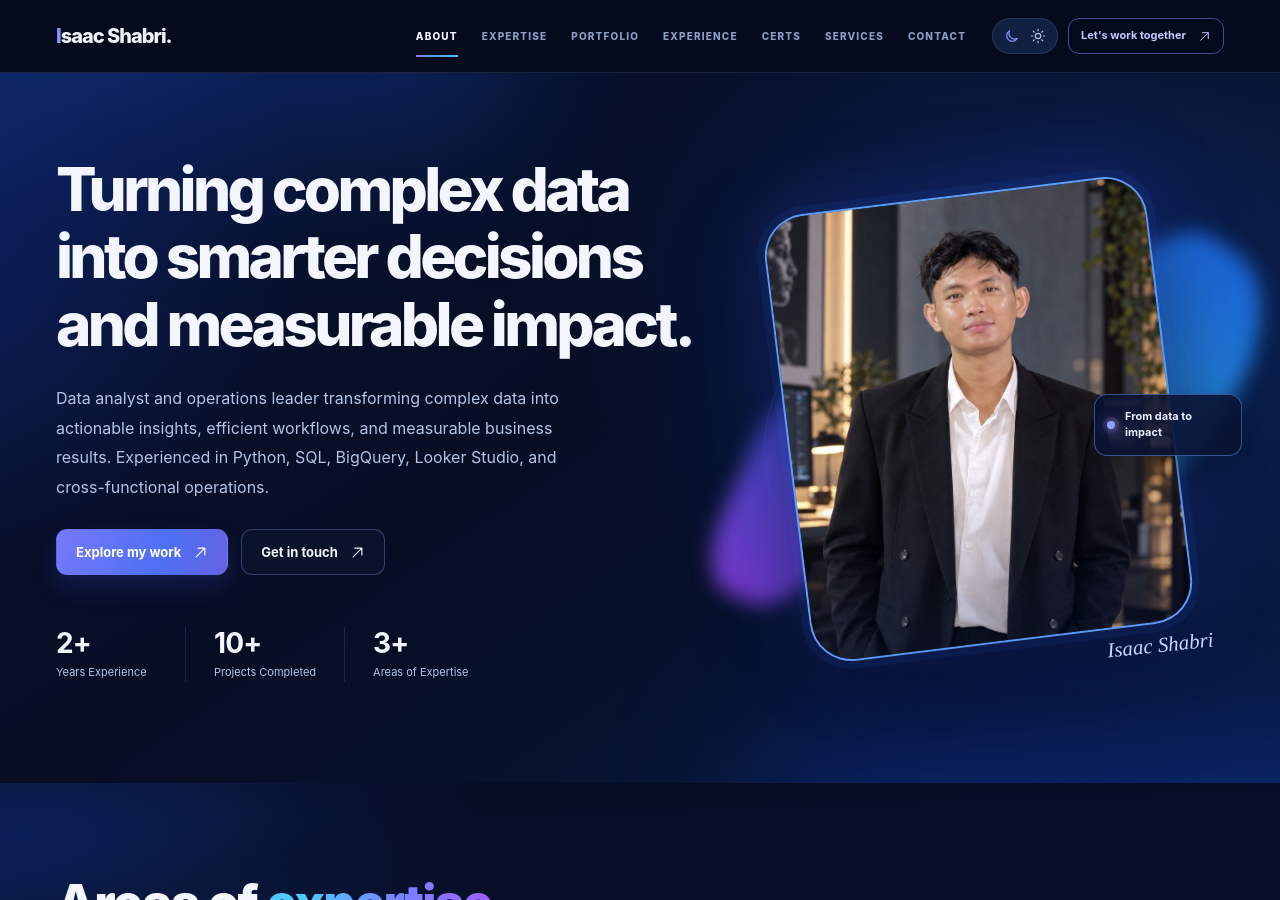
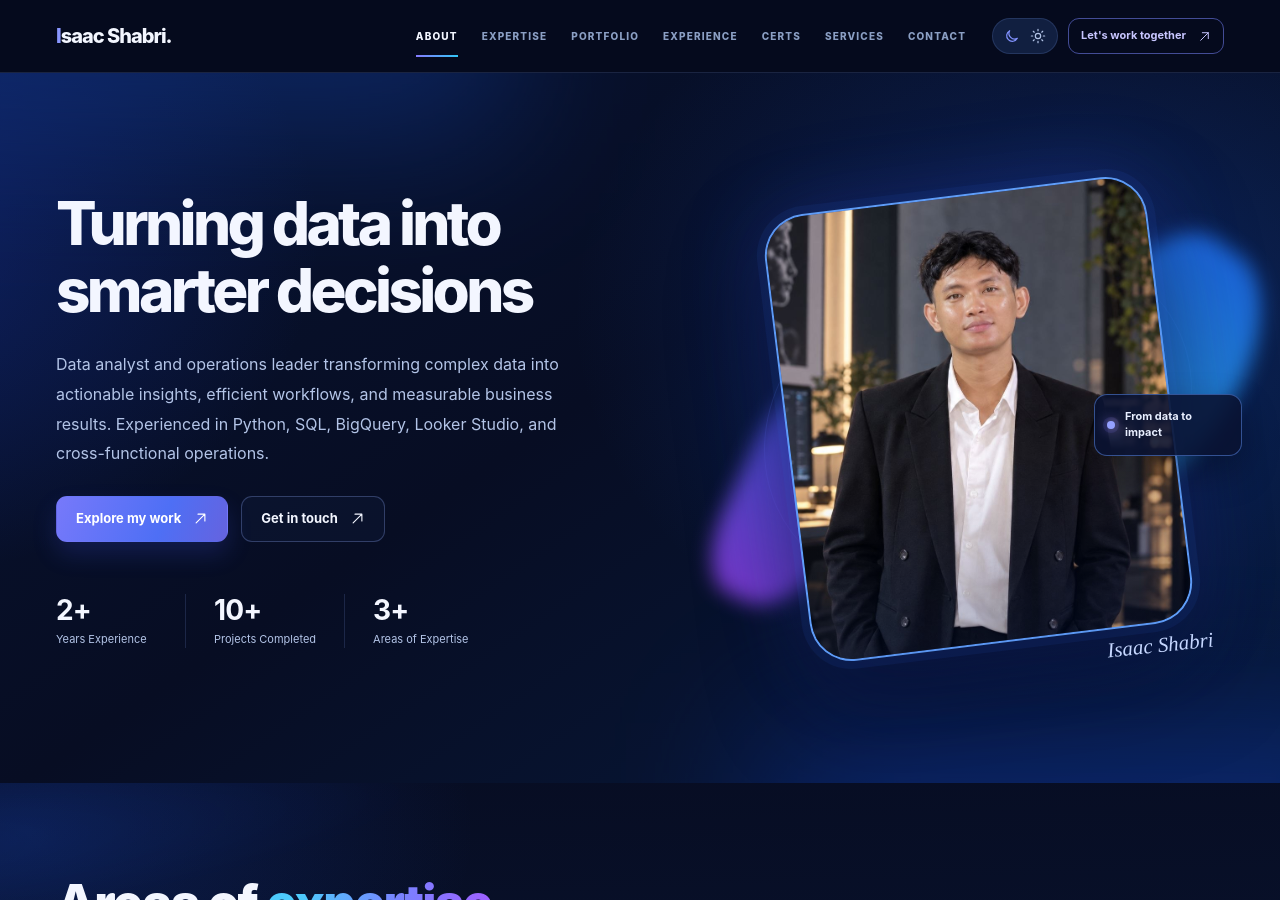
Before and after one commit to isaacthesisabie/isaacthesisabie.github.io, a Jekyll site: the page built from index.html, in a window 1280 px wide and 900 px high. Built offline with Jekyll 4.4.1, drawn with Linux system fonts in a browser that asks for light colours.

Commit message:
Update _data/profile.yml (via Pages CMS)

```diff
--- a/_data/profile.yml
+++ b/_data/profile.yml
@@ -1,6 +1,6 @@
 name: Isaac Shabri
 brand: Isaac Shabri.
-headline: Turning complex data into smarter decisions and measurable impact.
+headline: Turning data into smarter decisions
 hero_description: Data analyst and operations leader transforming complex data
   into actionable insights, efficient workflows, and measurable business
   results. Experienced in Python, SQL, BigQuery, Looker Studio, and
```
